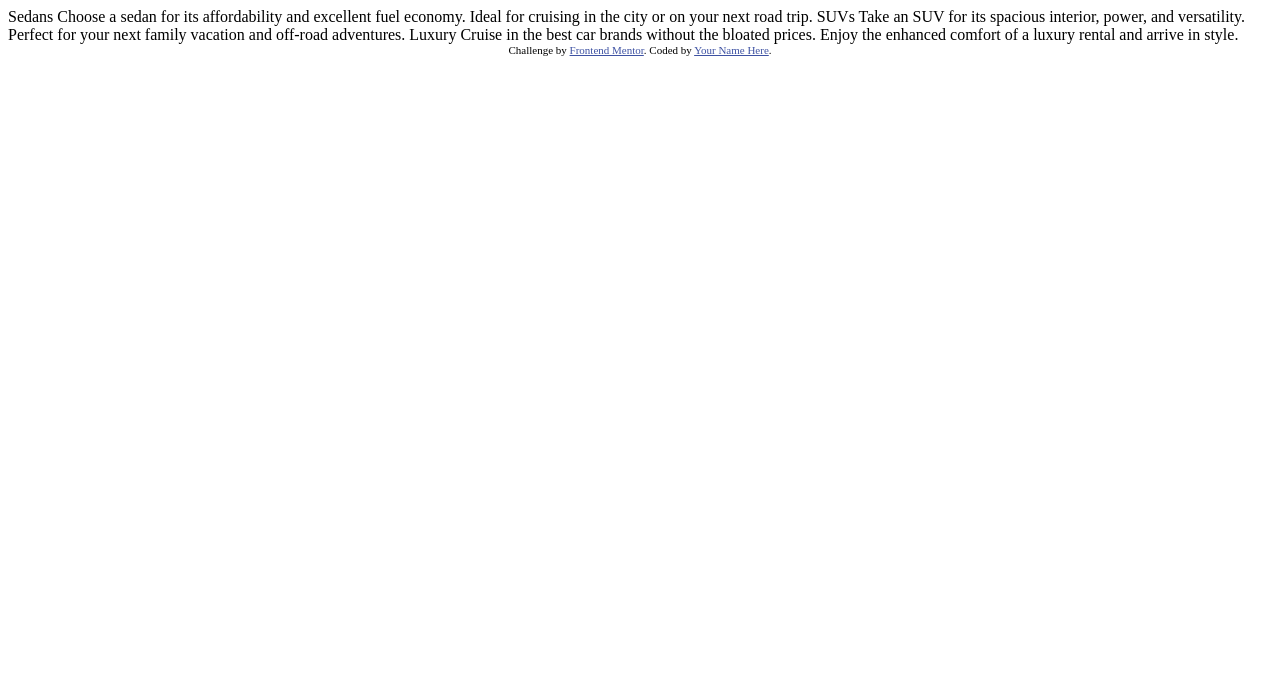
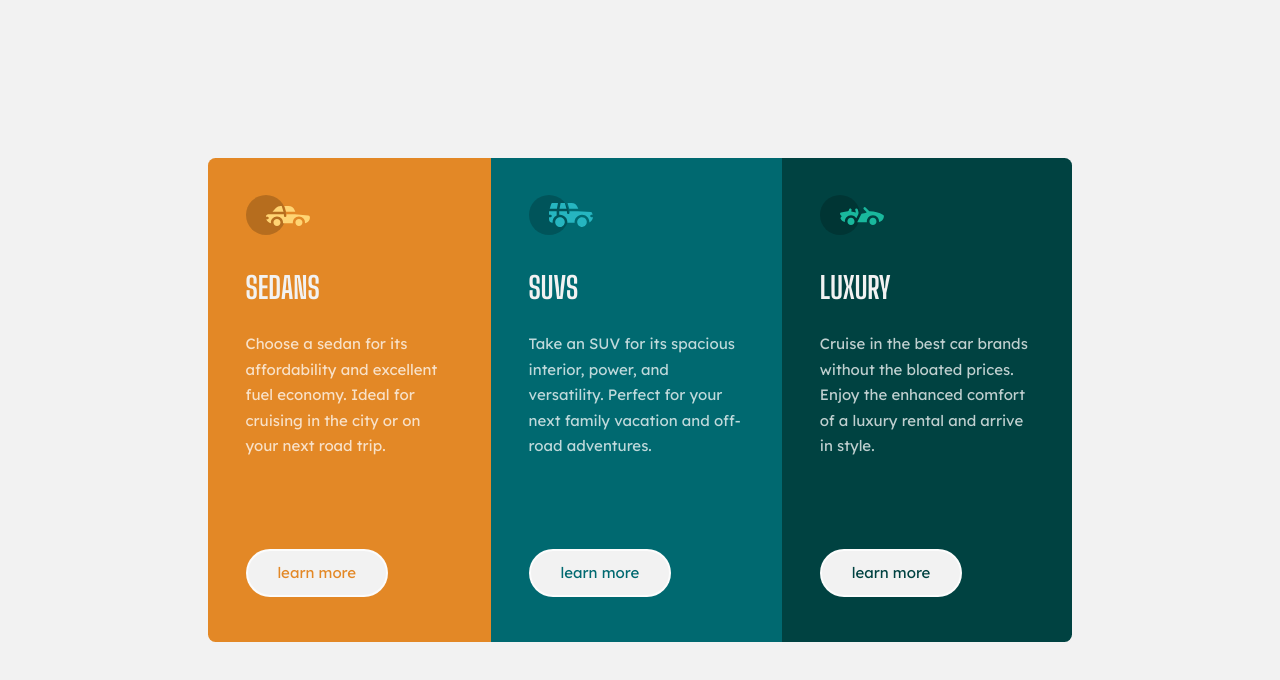
Before and after one commit to arey-dev/3-column-preview-card, a plain HTML site: page index.html in a window 1280 px wide. Drawn offline with Linux system fonts and the light colour scheme.

Commit message:
project done

```diff
--- /dev/null
+++ b/index.css
@@ -0,0 +1,125 @@
+@import url('https://fonts.googleapis.com/css2?family=Big+Shoulders+Display:wght@700&family=Lexend+Deca&display=swap');
+
+:root {
+  /* card bg */
+  --primary-clr-orange: hsl(31, 77%, 52%);
+  --primary-clr-cyan: hsl(184, 100%, 22%);
+  --primary-clr-cyan-dark: hsl(179, 100%, 13%);
+
+  /* neutral */
+  --neutral-white: hsla(0, 0%, 100%, 0.75);
+  --neutral-gray: hsl(0, 0%, 95%);
+
+  /* font */
+}
+
+/* global styles */
+* {
+  box-sizing: border-box;
+  padding: 0;
+  margin: 0;
+}
+
+body {
+  font-family: 'Lexend Deca', sans-serif;
+  font-size: 15px;
+  line-height: 1.7;
+}
+
+main {
+  background-color: var(--neutral-gray);
+  max-width: 1440px;
+  min-height: 100vh;
+
+  display: flex;
+  justify-content: center;
+  align-items: center;
+}
+
+.container {
+  display: flex;
+  width: 864px;
+  border-radius: 0.5em;
+}
+
+.card {
+  padding: 2.5em;
+}
+
+.card__name {
+  font-family: 'Big Shoulders Display', cursive;
+  text-transform: uppercase;
+  color: var(--neutral-gray);
+  margin: 0.625em 0;
+}
+
+.card__text {
+  color: var(--neutral-white);
+  margin-bottom: 6em;
+}
+
+a {
+  display: inline-block;
+  background: var(--neutral-gray);
+  padding: 0.625em 2em;
+  border: 0.188em solid var(--neutral-white);
+  border-radius: 2em;
+  margin-bottom: 0.5em;
+  transition: all 0.15s;
+}
+
+.card--orange {
+  background: var(--primary-clr-orange);
+  border-top-left-radius: 0.5em;
+  border-bottom-left-radius: 0.5em;
+}
+
+.card--cyan {
+  background: var(--primary-clr-cyan);
+}
+
+.card--cyan-dark {
+  background: var(--primary-clr-cyan-dark);
+  border-top-right-radius: 0.5em;
+  border-bottom-right-radius: 0.5em;
+}
+
+.card__btn--orange {
+  color: var(--primary-clr-orange);
+}
+
+.card__btn--cyan {
+  color: var(--primary-clr-cyan);
+}
+
+.card__btn--cyan-dark {
+  color: var(--primary-clr-cyan-dark);
+}
+
+
+a:hover {
+  color: var(--neutral-white);
+  background: none;
+}
+
+@media (max-width:40em) {
+  .container {
+    width: 20em;
+    margin: 4em 0;
+    flex-direction: column;
+  }
+
+  .card--orange {
+    border-top-right-radius: 0.5em;
+    border-bottom-left-radius: 0;
+  }
+
+  .card--cyan-dark {
+    border-bottom-left-radius: 0.5em;
+    border-bottom-right-radius: 0.5em;
+  }
+
+  .card__text {
+    margin-bottom: 2em;
+  }
+}
--- a/index.html
+++ b/index.html
@@ -5,32 +5,44 @@
   <meta name="viewport" content="width=device-width, initial-scale=1.0"> <!-- displays site properly based on user's device -->
 
   <link rel="icon" type="image/png" sizes="32x32" href="./images/favicon-32x32.png">
+  <link rel="stylesheet" href="index.css">
 
   <title>Frontend Mentor | 3-column preview card component</title>
 
   <!-- Feel free to remove these styles or customise in your own stylesheet 👍 -->
-  <style>
-    .attribution { font-size: 11px; text-align: center; }
-    .attribution a { color: hsl(228, 45%, 44%); }
-  </style>
 </head>
 <body>
-
-  Sedans
-  Choose a sedan for its affordability and excellent fuel economy. Ideal for cruising in the city
-  or on your next road trip.
-
-  SUVs
-  Take an SUV for its spacious interior, power, and versatility. Perfect for your next family vacation
-  and off-road adventures.
-
-  Luxury
-  Cruise in the best car brands without the bloated prices. Enjoy the enhanced comfort of a luxury
-  rental and arrive in style.
-
-  <div class="attribution">
+  <main>
+    <div class="container">
+      <div class="card card--orange">
+        <img src="images/icon-sedans.svg" alt="" class="card__icon">
+        <h1 class="card__name">sedans</h1>
+        <p class="card__text">Choose a sedan for its affordability and excellent fuel economy. Ideal for cruising in the
+          city
+          or on your next road trip.</p>
+        <a class="card__btn--orange">learn more</a>
+      </div>
+      <div class="card card--cyan">
+        <img src="images/icon-suvs.svg" alt="" class="card__icon">
+        <h1 class="card__name">suvs</h1>
+        <p class="card__text">Take an SUV for its spacious interior, power, and versatility. Perfect for your next family
+          vacation
+          and off-road adventures.</p>
+        <a class="card__btn--cyan">learn more</a>
+      </div>
+      <div class="card card--cyan-dark">
+        <img src="images/icon-luxury.svg" alt="" class="card__icon">
+        <h1 class="card__name">luxury</h1>
+        <p class="card__text">Cruise in the best car brands without the bloated prices. Enjoy the enhanced comfort of a
+          luxury
+          rental and arrive in style.</p>
+        <a class="card__btn--cyan-dark">learn more</a>
+      </div>
+    </div>
+  </main>
+  <!-- <div class="attribution">
     Challenge by <a href="https://www.frontendmentor.io?ref=challenge" target="_blank">Frontend Mentor</a>.
     Coded by <a href="#">Your Name Here</a>.
-  </div>
+  </div> -->
 </body>
 </html>
```
Also changed, not shown: 3-column-preview-card-component.png (added), 2 other files.
